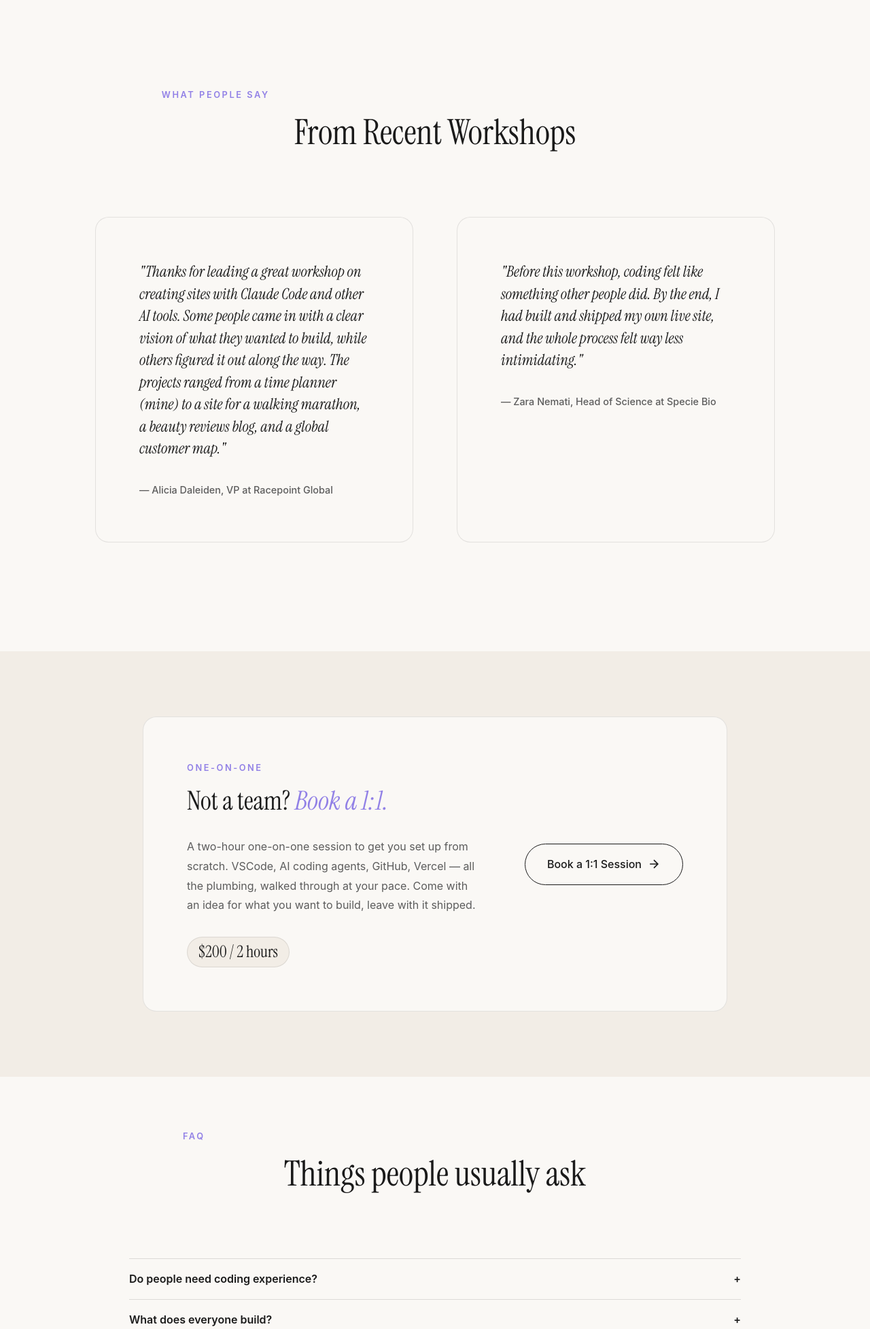
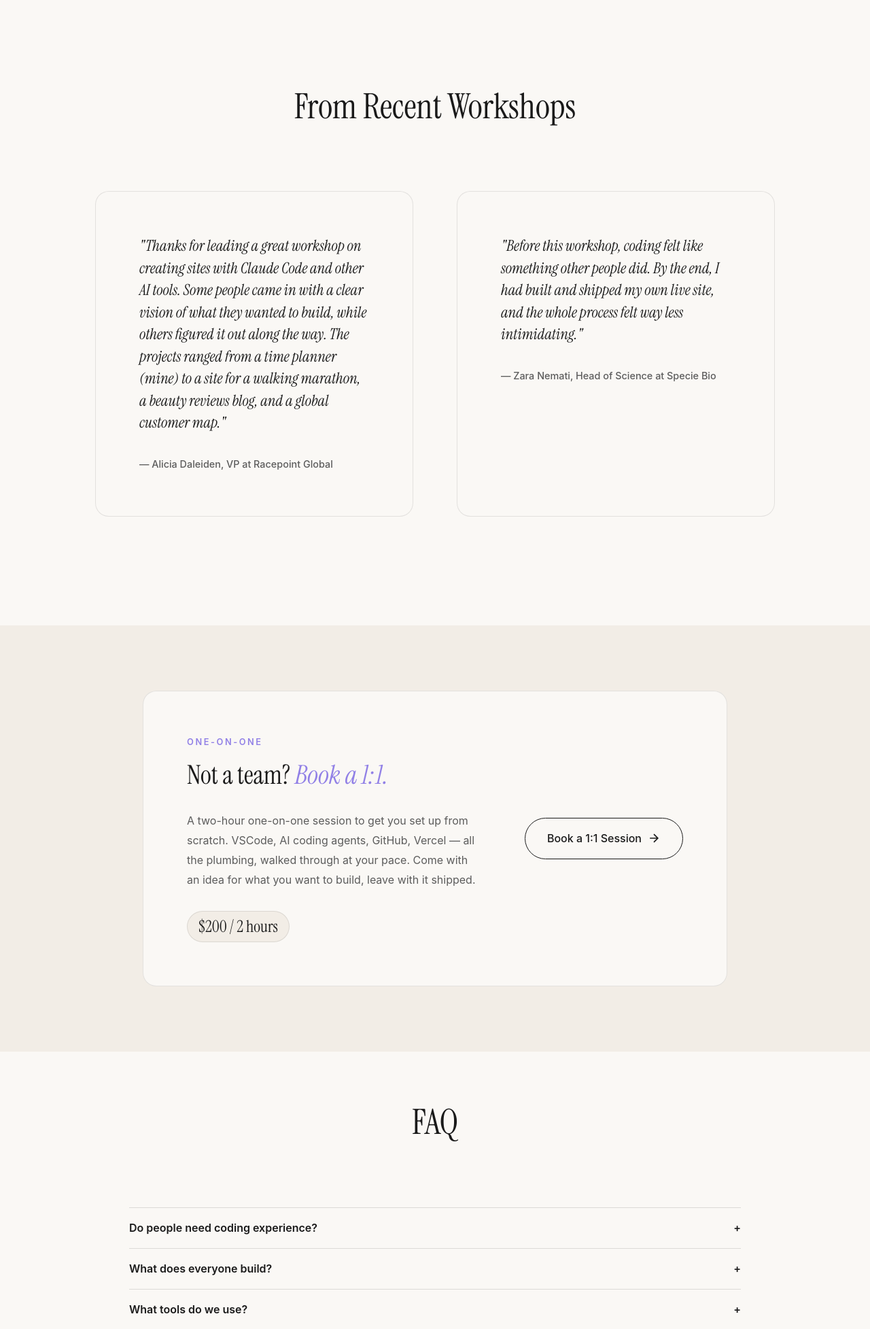
Before and after one commit to meneramandarin/playbyear, a website: page workshops.html in a window 1280 px wide. Shown: the part 2560-4515 px from the top of the page at 68% size. Drawn offline with Linux system fonts and the light colour scheme; a web font is replaced by a local one.

Commit message:
Simplify page section headings

```diff
--- a/workshops.html
+++ b/workshops.html
@@ -286,7 +286,6 @@
 
     <section class="workshop-section workshop-section--quotes">
         <div class="section-header">
-            <p class="section-eyebrow">What People Say</p>
             <h2>From Recent Workshops</h2>
         </div>
         <div class="workshop-quotes">
@@ -322,8 +321,7 @@
 
     <section class="workshop-faq" id="faq">
         <div class="section-header">
-            <p class="section-eyebrow">FAQ</p>
-            <h2>Things people usually ask</h2>
+            <h2>FAQ</h2>
         </div>
 
         <div class="faq-list">
```
Also changed, not shown: hosting.html (+0 -1 lines), projects.html (+0 -1 lines), shop.html (+0 -1 lines), writing.html (+0 -1 lines).
